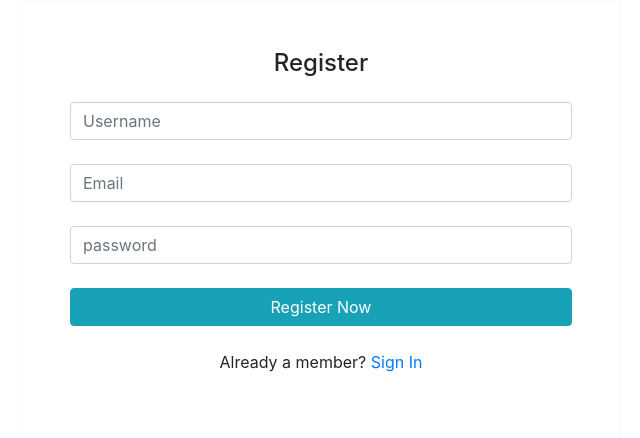
After one commit to kevinolson07/IoT_hub, a Flask app: page /registration in a window 1280 px wide. The commit adds this page. Shown: the top 438 px of the page, without its empty margins (319-959 px from the left). Run offline with Flask 2, Linux system fonts and the light colour scheme; some libraries are stand-ins or nearby versions.

```diff
--- a/server.py
+++ b/server.py
@@ -4,17 +4,32 @@ app = Flask(__name__)
 #bycrypt = bycrypt(app)
 app.secret_key = "keep it secret, keep it safe"
 
-@app.route('/')
+user = {
+    "username":"kevinolson07" }
+# print(user['username'])
+
+@app.route('/',methods=['GET','POST'])
 def index():
-    print("you are in the index function!!!", flush=True)
-    return render_template("index.html")
+    if request.method == "POST":
+        print("you are in the index function!!!", flush=True)
+        print(user["username"], flush=True)
+        userN = request.form["username"]
+        print(userN, flush=True)
+        if userN == user["username"]:
+            return render_template('home.html')
+        else:
+            return redirect("/")
+    # uname = request.form["uname"]
+    # if(uname== user["username"]):
+    #     print("you are in the home function!!!")
+    #     return render_template("home.html", data=30)
+    else:
+        return render_template("index.html")
 
-@app.route('/home')
-def home():
-    print("you are in the home function!!!")
-    return render_template("home.html", data=30)
-
-
+@app.route('/registration')
+def registration():
+    print("you are in the registation function!!!", flush=True)
+    return render_template("registration.html")
 
 if __name__ == '__main__':
     app.run(debug = True, host='0.0.0.0', port=8090)
--- /dev/null
+++ b/templates/registration.html
@@ -0,0 +1,33 @@
+<!DOCTYPE html>
+<html>
+    <head>
+        <title>Registration</title>
+        <meta charset="utf-8">
+        <link rel="stylesheet" href="https://stackpath.bootstrapcdn.com/bootstrap/4.3.1/css/bootstrap.min.css" integrity="sha384-ggOyR0iXCbMQv3Xipma34MD+dH/1fQ784/j6cY/iJTQUOhcWr7x9JvoRxT2MZw1T" crossorigin="anonymous">
+        <style>
+            form{
+                width:600px;
+                margin:auto;
+            }
+            @media only screen and (max-width: 650px) {
+            [class*="text-center"] {
+                width: 90%;
+            }
+            }
+        </style>
+    </head>
+    <body>
+        <div class="container">
+            <form class="text-center border border-light p-5" action="/home" method="post">
+                <p class="text-center h4 mb-4">Register</p>
+                <input id="defaultRegisterFormUsername" class="form-control mb-4" type='text' name='uname' placeholder="Username"></input>
+                <input id="defaultRegisterFormemail" class="form-control mb-4" type='text' name='email' placeholder="Email"></input>
+                <input id="defaultRegisterFormPassword" class="form-control mb-4" type='Pasword' name='psw' placeholder="password"></input>
+                <input class="btn btn-info btn-block my-4" type='submit' value="Register Now"></input>
+                <p>Already a member?
+                    <a href="/">Sign In</a>
+                </p>
+            </form>
+        </div>
+    </body>
+</html>
```
Also changed, not shown: templates/index.html (+20 -3 lines).
